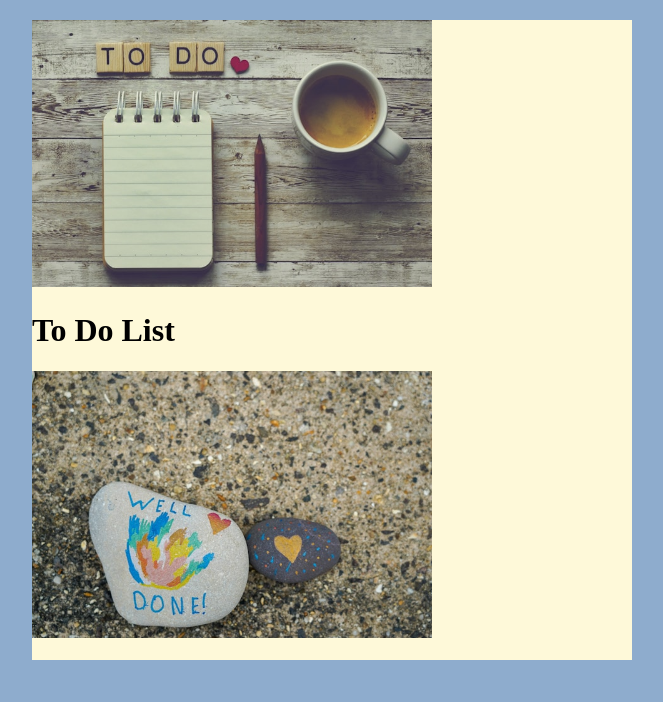
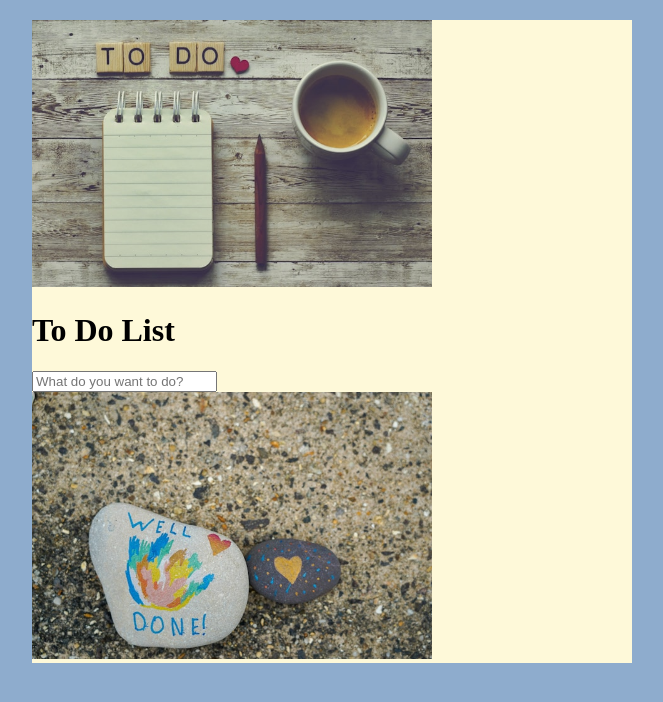
Before and after one commit to LKovalova/ToDoList, a React (Create React App) app in the folder todo-list/: page / in a window 1280 px wide. Shown: the top 702 px of the page, without its empty margins (308-971 px from the left). Built offline with nearby package versions, Linux system fonts and the light colour scheme.

Commit message:
Created the Class Component

```diff
--- a/todo-list/src/App.js
+++ b/todo-list/src/App.js
@@ -1,6 +1,7 @@
 import "./App.css";
 import image from "./todo.jpg";
 import imageDone from "./done.jpg";
+import { ToDoList } from "./ToDoList";
 
 function App() {
   return (
@@ -8,7 +9,7 @@ function App() {
       <img src={ image } width="400px" alt="To Do List" />
 
       <h1>To Do List</h1>
-
+      <ToDoList />
       <img src={ imageDone } width="400px" alt="Done" />
     </div>
   );
--- /dev/null
+++ b/todo-list/src/ToDoList.js
@@ -0,0 +1,23 @@
+import { Component } from 'react';
+
+export class ToDoList extends Component {
+    state = {
+
+    }
+
+    onChangeEvent(event) {
+        console.log(event.target.value);
+
+    }
+
+    render() {
+        return(
+            <div>
+                <input
+                type="text"
+                placeholder='What do you want to do?'
+                onChange={ this.onChangeEvent } />
+            </div>
+        )
+    }
+}
```
